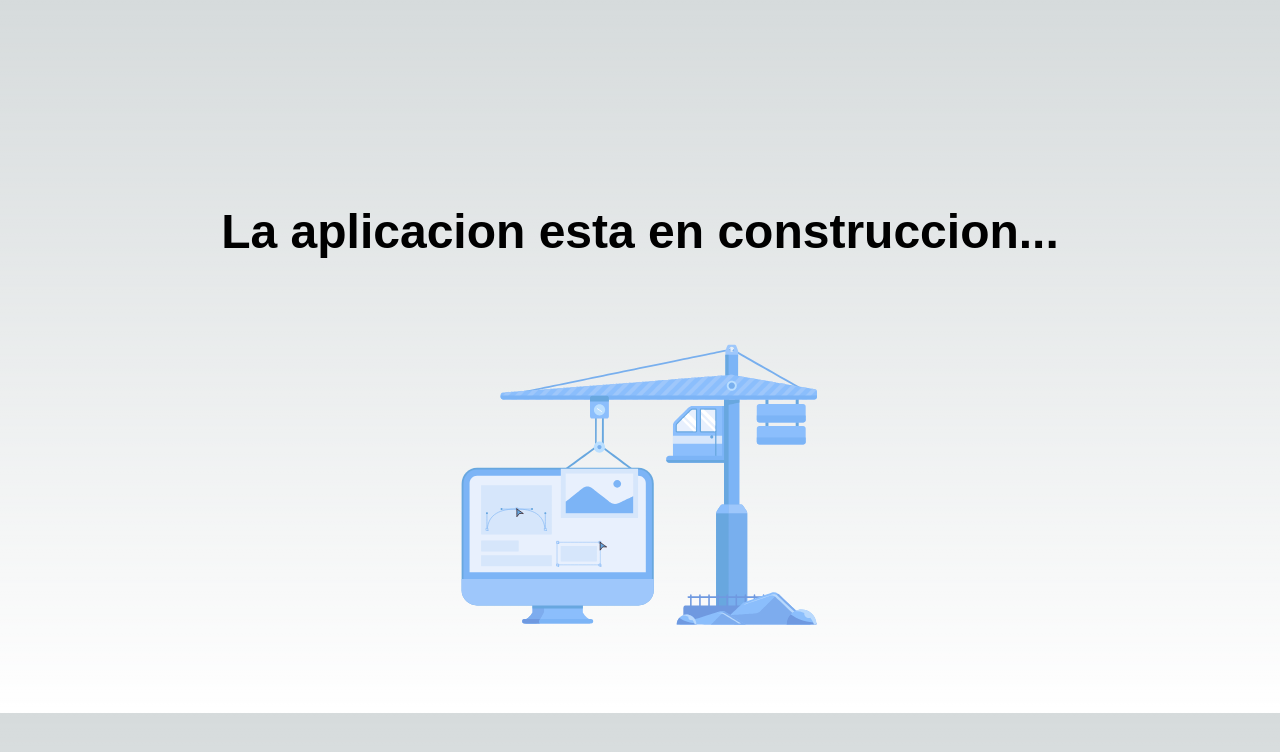
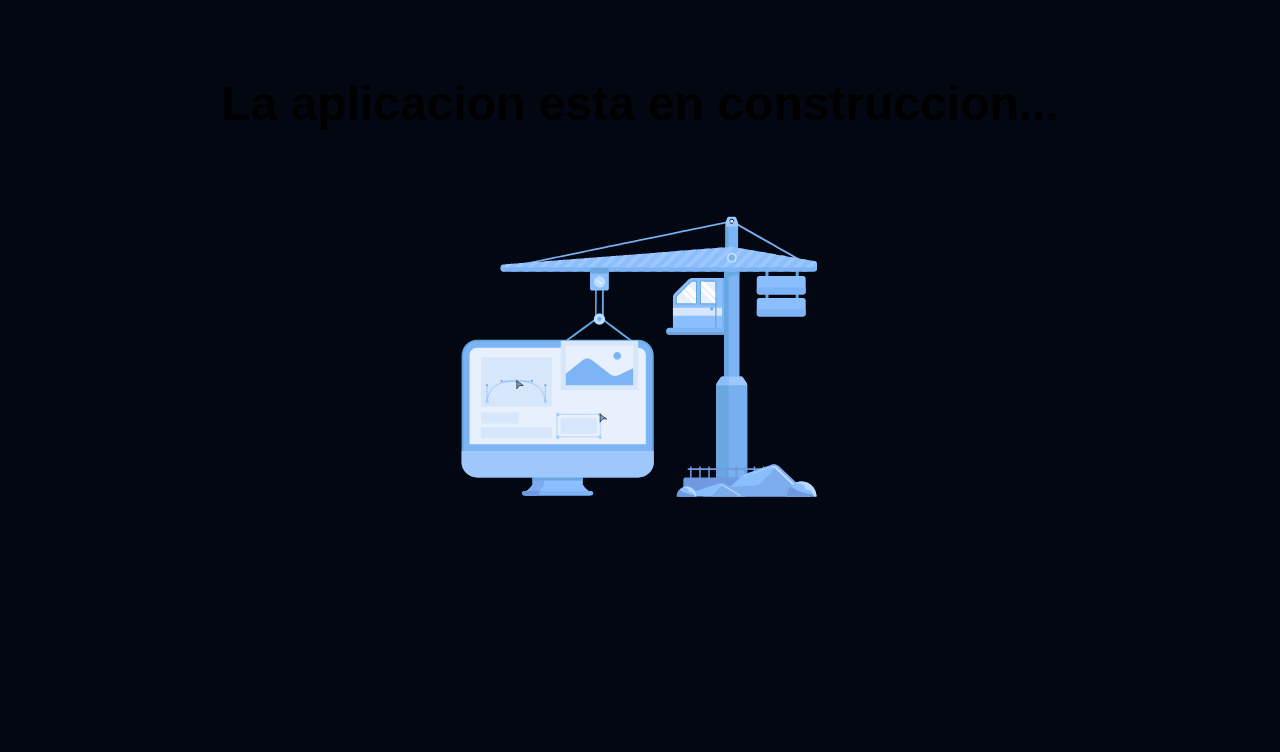
Before and after one commit to DavidCs9/sluggerbet, a Next.js app: page /application in a window 1280 px wide. Shown: the top 752 px of the page. Built offline with nearby package versions, Linux system fonts and the light colour scheme; a web font is replaced by a local one.

Commit message:
fix bg bugs

```diff
--- a/src/app/application/page.js
+++ b/src/app/application/page.js
@@ -5,8 +5,8 @@ import animationData from 'public/construction.json'
 
 export default function Page () {
   return (
-    <div className='m-20 mt-52'>
-      <h1 className='text-center text-4xl lg:text-5xl font-extrabold mb-20'>
+    <div className=' bg-gray-950 h-screen p-20'>
+      <h1 className='text-center text-4xl lg:text-5xl font-extrabold pb-20'>
         La aplicacion esta en construccion...
       </h1>
       <div className=' lg:w-2/6 mx-auto'>
```
